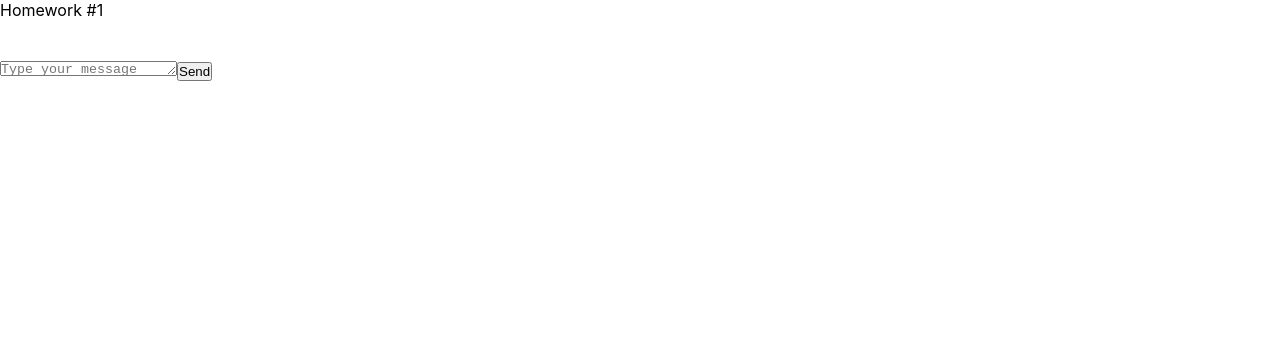
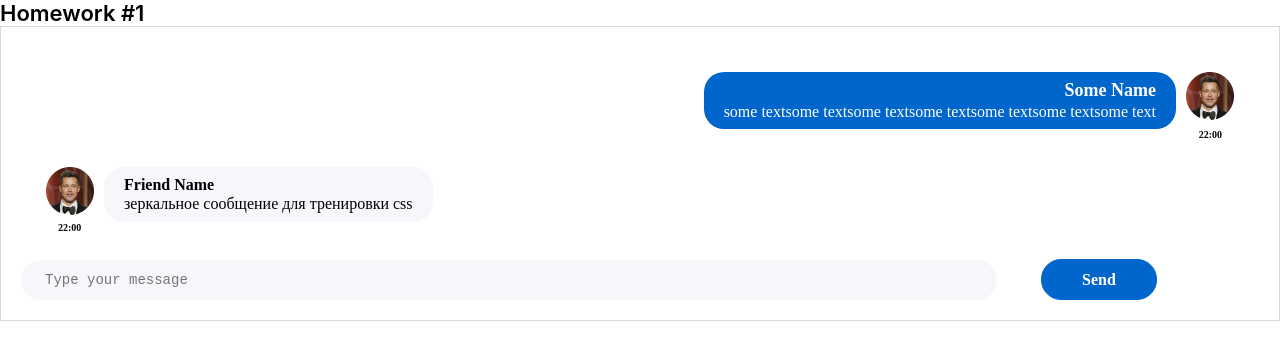
Before and after one commit to Dmitry-Poltaradnev/hws2, a React (Create React App) app: page / in a window 1280 px wide. Shown: the top 360 px of the page. Built offline with nearby package versions, Linux system fonts and the light colour scheme.

Commit message:
add: solve for hw1s2

```diff
--- a/package.json
+++ b/package.json
@@ -1,5 +1,6 @@
 {
   "version": "0.1.0",
+  "homepage": "https://Dmitry-Poltaradnev.github.io/hws2",
   "dependencies": {
     "@emotion/react": "11.10.4",
     "@emotion/styled": "11.10.4",
@@ -13,7 +14,7 @@
     "@types/react-dom": "18.0.6",
     "@types/uuid": "8.3.4",
     "axios": "0.27.2",
-    "gh-pages": "4.0.0",
+    "gh-pages": "^6.1.1",
     "react": "18.2.0",
     "react-dom": "18.2.0",
     "react-redux": "8.0.4",
@@ -29,7 +30,7 @@
     "build": "react-scripts build",
     "test": "react-scripts test",
     "eject": "react-scripts eject",
-    "predeploy": "npm run build",
+    "predeploy": "yarn run build",
     "deploy": "gh-pages -d build"
   },
   "eslintConfig": {
--- a/src/s1-main/App.module.css
+++ b/src/s1-main/App.module.css
@@ -1,11 +1,21 @@
 .App {
     --header_height: 60px;
+    margin:0 auto;
+    width: 1280px;
 }
 
 .hw {
-
+    padding: 20px;
+    top: 131px;
+    border: 1px solid rgba(217, 217, 217, 1);
 }
 
 .hwTitle {
-
+    font-size: 22px;
+    color: rgba(0, 0, 0, 1);
+    font-weight: 600;
 }
+.wrapperMessage{
+    display: flex;
+    justify-content: space-between;
+}
--- a/src/s2-homeworks/hw01/friend-message/FriendMessage.module.css
+++ b/src/s2-homeworks/hw01/friend-message/FriendMessage.module.css
@@ -1,17 +1,25 @@
 .friendMessage {
-
+    margin: 25px;
+    display: flex;
+    align-items: flex-start;
+    flex-direction: column;
+    justify-content: flex-start;
 }
 
 .friendImageAndText {
-
+    display: flex;
+    gap: 10px;
 }
 
 .friendImageAndText img {
-
+    width: 48px;
+    height: 48px;
 }
 
 .friendText {
-
+    background: rgba(245, 247, 251, 1);
+    border-radius: 20px;
+    padding: 8px 20px;
 }
 
 .friendText:after {
@@ -19,13 +27,27 @@
 }
 
 .friendName {
-
+    font-family: Montserrat;
+    font-size: 16px;
+    font-weight: 600;
+    line-height: 19.5px;
+    text-align: left;
 }
 
 .friendMessageText {
-
+    font-family: Montserrat;
+    font-size: 16px;
+    font-weight: 400;
+    line-height: 19.5px;
+    color: rgba(0, 0, 0, 1);
+    text-align: left;
 }
 
 .friendTime {
-
+    font-family: Montserrat;
+    font-size: 10px;
+    font-weight: 600;
+    line-height: 12.19px;
+    color: rgba(0, 0, 0, 1);
+    margin-left: 1%;
 }
--- a/src/s2-homeworks/hw01/friend-message/FriendMessage.tsx
+++ b/src/s2-homeworks/hw01/friend-message/FriendMessage.tsx
@@ -1,18 +1,24 @@
 import React from 'react'
 import s from './FriendMessage.module.css'
+import {MessageType} from "../HW1";
+
+type FriendMessageProps = {
+    message: MessageType
+}
+
 
 // создать тип вместо any и отобразить приходящие данные
-const FriendMessage = (props: any) => {
+const FriendMessage = (props: FriendMessageProps) => {
     return (
         <div
             id={'hw1-friend-message-' + props.message.id}
             className={s.friendMessage}
         >
             <div className={s.friendImageAndText}>
-                <img
+                <img alt='friendAvatar'
                     id={'hw1-friend-avatar-' + props.message.id}
                     // создаёт студент
-
+                  src={props.message.user.avatar}
                     //
                 />
                 <div className={s.friendText}>
@@ -21,7 +27,9 @@ const FriendMessage = (props: any) => {
                         className={s.friendName}
                     >
                         {/*создаёт студент*/}
-
+                        {
+                            props.message.user.name
+                        }
                         {/**/}
                     </div>
                     <pre
@@ -29,7 +37,9 @@ const FriendMessage = (props: any) => {
                         className={s.friendMessageText}
                     >
                         {/*создаёт студент*/}
-
+                        {
+                            props.message.message.text
+                        }
                         {/**/}
                     </pre>
                 </div>
@@ -39,7 +49,7 @@ const FriendMessage = (props: any) => {
                 className={s.friendTime}
             >
                 {/*создаёт студент*/}
-
+                {props.message.message.time}
                 {/**/}
             </div>
         </div>
--- a/src/s2-homeworks/hw01/message-sender/MessageSender.module.css
+++ b/src/s2-homeworks/hw01/message-sender/MessageSender.module.css
@@ -1,18 +1,41 @@
 .sendForm {
-
+    display: flex;
+    align-items: center;
+    gap: 44px;
 }
 
 .textarea {
-
+    width: 976px;
+    border-radius: 20px;
+    background-color: rgba(245, 247, 251, 1);
+    resize: none;
+    font-size: 14px;
+    line-height: 17px;
+    font-weight: 400;
+    overflow: hidden;
+    padding: 12px 0px 11px 24px;
+    border: none;
 }
 
 .button {
-
+    border-radius: 20px;
+    font-family: Montserrat;
+    font-size: 16px;
+    font-weight: 600;
+    line-height: 19.5px;
+    color: rgba(255, 255, 255, 1);
+    background-color: rgba(0, 102, 204, 1);
+    cursor: pointer;
+    padding: 10px 40px;
+    border: 1px solid rgba(0, 102, 204, 1);
+    transition: all 0.3s;
 }
 
 .button:hover {
+    color: rgba(0, 102, 204, 1);
+    background-color: rgba(255, 255, 255, 1);
+}
 
-}
 .button:active {
 
 }
--- a/src/s2-homeworks/hw01/message/Message.module.css
+++ b/src/s2-homeworks/hw01/message/Message.module.css
@@ -1,17 +1,26 @@
 .message {
-
+    margin: 25px;
+    display: flex;
+    align-items: flex-end;
+    flex-direction: column;
+    justify-content: flex-end;
 }
 
 .imageAndText {
-
+    display: flex;
+    flex-direction: row-reverse;
+    gap: 10px;
 }
 
 .imageAndText img {
-
+    width: 48px;
+    height: 48px;
 }
 
 .text {
-
+    background-color: rgba(0, 102, 204, 1);
+    border-radius: 20px;
+    padding: 8px 20px;
 }
 
 .text:after {
@@ -19,13 +28,30 @@
 }
 
 .name {
+    font-family: Montserrat;
+    font-size: 18px;
+    font-weight: 600;
+    line-height: 21.94px;
+    text-align: left;
+    color: rgba(255, 255, 255, 1);
+    text-align: right;
 
 }
 
 .messageText {
-
+    font-family: Montserrat;
+    font-size: 16px;
+    font-weight: 400;
+    line-height: 19.5px;
+    color: rgba(255, 255, 255, 1);
+    text-align: right;
 }
 
 .time {
-
+    font-family: Montserrat;
+    font-size: 10px;
+    font-weight: 600;
+    line-height: 12.19px;
+    color: rgba(0, 0, 0, 1);
+    margin-right: 1%;
 }
--- a/src/s2-homeworks/hw01/message/Message.tsx
+++ b/src/s2-homeworks/hw01/message/Message.tsx
@@ -1,36 +1,46 @@
 import React from 'react'
 import s from './Message.module.css'
+import { MessageType} from "../HW1";
 
 // нужно создать правильный тип вместо any
-export type MessagePropsType = any
+export type MessagePropsType = {
+    message: MessageType
+}
 
 // нужно отобразить приходящие данные
 const Message = (props: MessagePropsType) => {
     return (
         <div id={'hw1-message-' + props.message.id} className={s.message}>
             <div className={s.imageAndText}>
-                <img
-                    id={'hw1-avatar-' + props.message.id}
-                    // создаёт студент
 
-                    //
-                />
+                {
+                        <img alt='avatar'
+                             id={'hw1-avatar-' + props.message.id}
+                            // создаёт студент
+                             src={props.message.user.avatar}
+                            //
+                        />
+                }
                 <div className={s.text}>
                     <div id={'hw1-name-' + props.message.id} className={s.name}>
                         {/*создаёт студент*/}
-
+                        {
+                            <p>{props.message.user.name}</p>
+                        }
                         {/**/}
                     </div>
                     <pre id={'hw1-text-' + props.message.id} className={s.messageText}>
                         {/*создаёт студент*/}
-
+                        {
+                            <p>{props.message.message.text}</p>
+                        }
                         {/**/}
                     </pre>
                 </div>
             </div>
             <div id={'hw1-time-' + props.message.id} className={s.time}>
                 {/*создаёт студент*/}
-
+                {props.message.message.time}
                 {/**/}
             </div>
         </div>
```
Also changed, not shown: src/s2-homeworks/hw01/HW1.tsx (+13 -1 lines), 1 other file (tests, documents, lock files or other folders).
